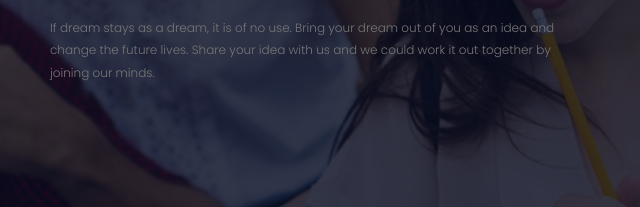
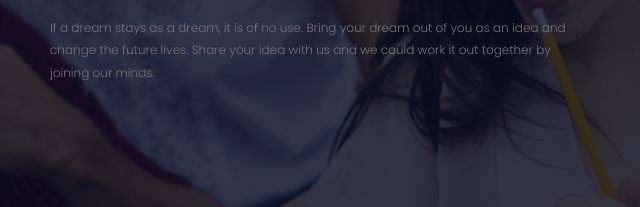
Before and after one commit to CMRamkumar/idearush2.0, a plain HTML site: page index.html in a window 1280 px wide. Shown: the part 1894-2101 px from the top of the page, 35-675 px from the left. Drawn offline with nearby package versions, Linux system fonts and the light colour scheme; some packages are replaced by stand-ins of ours.

Commit message:
edited a content

```diff
--- a/index.html
+++ b/index.html
@@ -340,7 +340,7 @@
 								Here you go!!!
 							</h1>
 							<p>
-								If dream stays as a dream, it is of no use. Bring your dream out of you as an idea and change the future lives. Share your idea with us and we could work it out together by joining our minds.
+								If a dream stays as a dream, it is of no use. Bring your dream out of you as an idea and change the future lives. Share your idea with us and we could work it out together by joining our minds.
 							</p>
 							<!-- <div class="row details-content">
 								<div class="col single-detials">
```
